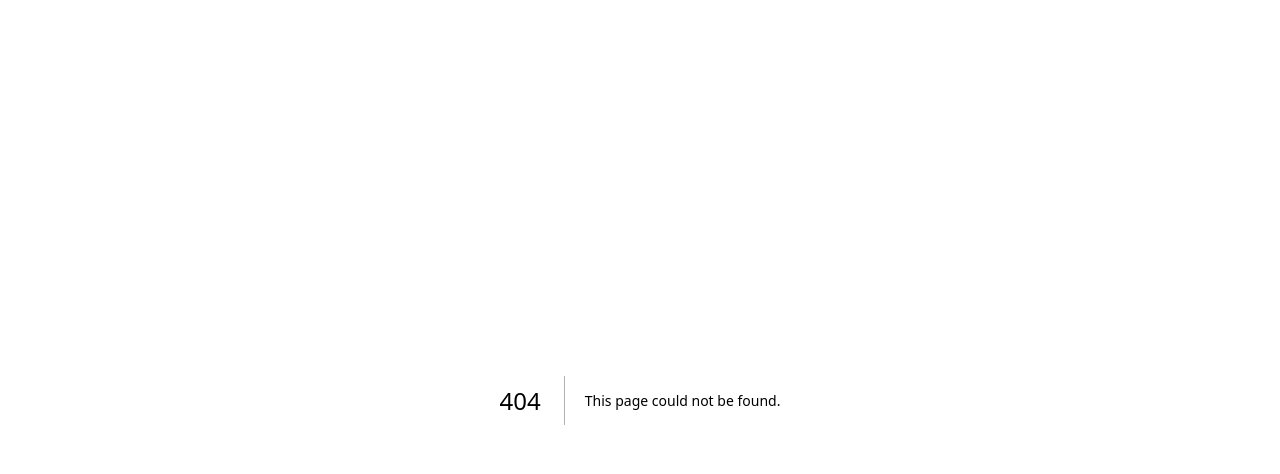
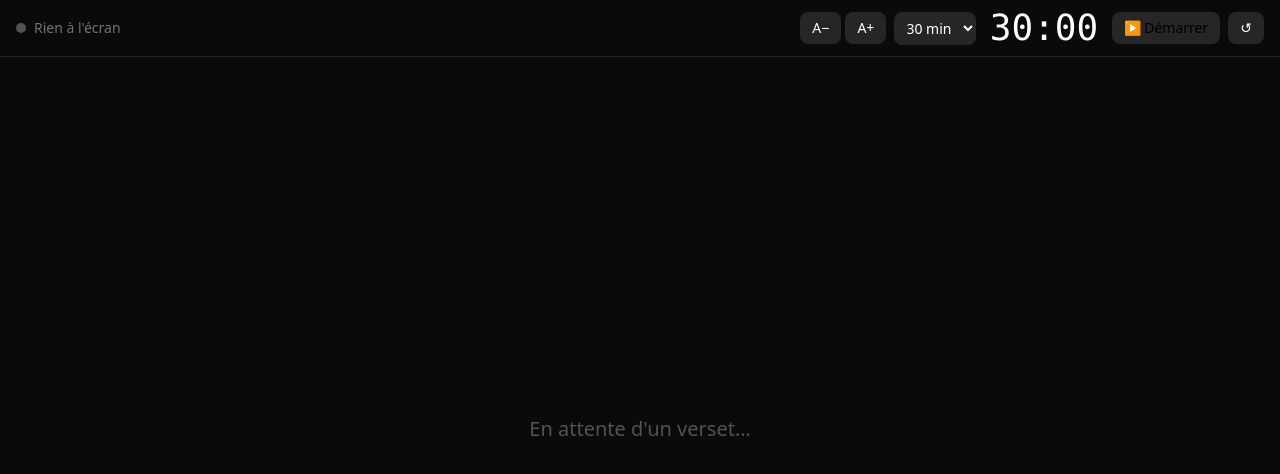
Before and after one commit to hosanna-cast/hosanna-cast, a Next.js app: page /speaker in a window 1280 px wide. Before the commit this address had no page. Shown: the top 474 px of the page. Built offline with nearby package versions, Linux system fonts and the light colour scheme.

Commit message:
Create page.jsx

```diff
--- /dev/null
+++ b/app/speaker/page.jsx
@@ -0,0 +1,128 @@
+"use client";
+import { useEffect, useLayoutEffect, useRef, useState } from "react";
+import { openScreen } from "@/lib/screen";
+
+// Vue orateur (écran de la chaire / tablette) : /speaker?k=<jeton>
+// Montre ce qui est projeté, ce qui vient ensuite, et un chronomètre de prédication.
+// Elle ne pilote rien : elle suit seulement l'écran.
+const fmt = (s) => {
+  const a = Math.abs(Math.round(s));
+  const m = Math.floor(a / 60), r = a % 60;
+  return `${s < 0 ? "+" : ""}${String(m).padStart(2, "0")}:${String(r).padStart(2, "0")}`;
+};
+const PRESETS = [10, 15, 20, 30, 45, 60, 90];
+
+export default function Speaker() {
+  const [v, setV] = useState(null);          // ce qui est à l'écran
+  const [blank, setBlank] = useState(false);
+  const [online, setOnline] = useState(false);
+  const [scale, setScale] = useState(1);     // taille du texte choisie par l'orateur
+  const [minutes, setMinutes] = useState(30);
+  const [elapsed, setElapsed] = useState(0); // secondes écoulées
+  const [running, setRunning] = useState(false);
+  const box = useRef(null);
+  const txt = useRef(null);
+  const last = useRef(0);
+
+  // réglages gardés sur cet appareil
+  useEffect(() => {
+    try {
+      const s = JSON.parse(localStorage.getItem("hc.speaker.v1"));
+      if (s?.minutes) setMinutes(s.minutes);
+      if (s?.scale) setScale(s.scale);
+    } catch {}
+  }, []);
+  useEffect(() => {
+    try { localStorage.setItem("hc.speaker.v1", JSON.stringify({ minutes, scale })); } catch {}
+  }, [minutes, scale]);
+
+  useEffect(() => {
+    const token = new URLSearchParams(window.location.search).get("k");
+    const ch = openScreen(token, (m) => {
+      if (m.type === "show" || m.type === "update") setV(m);
+      else if (m.type === "clear") setV(null);
+      else if (m.type === "blank") setBlank((b) => (m.on === undefined ? !b : m.on));
+      else if (m.type === "speakerState") { setV(m.shown || null); setBlank(!!m.blank); }
+    }, { onReady: () => { setOnline(true); ch.postMessage({ type: "speaker?" }); } });
+    ch.postMessage({ type: "speaker?" });   // même navigateur (BroadcastChannel)
+    return () => ch.close();
+  }, []);
+
+  // chronomètre
+  useEffect(() => {
+    if (!running) return;
+    last.current = Date.now();
+    const t = setInterval(() => {
+      const now = Date.now();
+      setElapsed((e) => e + (now - last.current) / 1000);
+      last.current = now;
+    }, 250);
+    return () => clearInterval(t);
+  }, [running]);
+
+  // le texte courant remplit la zone sans déborder
+  useLayoutEffect(() => {
+    if (!v || !txt.current || !box.current) return;
+    let size = Math.round(70 * scale);
+    txt.current.style.fontSize = size + "px";
+    while (size > 16 && txt.current.scrollHeight > box.current.clientHeight) {
+      size -= 3;
+      txt.current.style.fontSize = size + "px";
+    }
+  }, [v, scale]);
+
+  const remaining = minutes * 60 - elapsed;
+  const tone = remaining < 0 ? "text-red-400 animate-pulse" : remaining <= 300 ? "text-red-400" : remaining <= 600 ? "text-amber-300" : "text-white";
+  const chant = v?.kind === "chant";
+  const btn = "rounded-lg bg-neutral-800 hover:bg-neutral-700 px-3 py-1.5 text-sm transition duration-100 active:scale-95";
+
+  return (
+    <div className="fixed inset-0 bg-neutral-950 text-white flex flex-col"
+         onDoubleClick={() => document.documentElement.requestFullscreen?.()}>
+      {/* barre du haut : état de l'écran + chronomètre */}
+      <div className="flex flex-wrap items-center justify-between gap-3 px-4 py-2 border-b border-neutral-800">
+        <div className="flex items-center gap-2 text-sm">
+          <span className={`h-2.5 w-2.5 rounded-full ${online ? "bg-green-400" : "bg-neutral-600"}`} title={online ? "Connecté" : "Connexion…"} />
+          <span className={blank ? "text-amber-300" : v ? "text-green-400" : "text-neutral-500"}>
+            {blank ? "Écran noir (le public ne voit rien)" : v ? "À l'écran" : "Rien à l'écran"}
+          </span>
+        </div>
+
+        <div className="flex items-center gap-2">
+          <div className="flex items-center gap-1">
+            <button className={btn} onClick={() => setScale((s) => Math.max(0.6, +(s - 0.1).toFixed(1)))} aria-label="Texte plus petit">A−</button>
+            <button className={btn} onClick={() => setScale((s) => Math.min(1.6, +(s + 0.1).toFixed(1)))} aria-label="Texte plus grand">A+</button>
+          </div>
+          <select value={minutes} onChange={(e) => setMinutes(+e.target.value)} className="rounded-lg bg-neutral-800 px-2 py-1.5 text-sm outline-none" aria-label="Durée prévue">
+            {(PRESETS.includes(minutes) ? PRESETS : [...PRESETS, minutes].sort((a, b) => a - b)).map((m) => <option key={m} value={m}>{m} min</option>)}
+          </select>
+          <span className={`font-mono text-3xl sm:text-4xl tabular-nums min-w-[5.5ch] text-center ${tone}`}>{fmt(remaining)}</span>
+          <button className={`${btn} ${running ? "" : "bg-amber-400 text-black hover:bg-amber-300 font-medium"}`} onClick={() => setRunning((r) => !r)}>{running ? "⏸ Pause" : elapsed > 0 ? "▶ Reprendre" : "▶ Démarrer"}</button>
+          <button className={btn} onClick={() => { setRunning(false); setElapsed(0); }} aria-label="Remettre à zéro">↺</button>
+        </div>
+      </div>
+
+      {/* texte en cours */}
+      <div className="flex-1 min-h-0 flex flex-col px-[4vw] py-[2vh]">
+        {v ? (
+          <>
+            <div ref={box} className={`flex-1 min-h-0 flex ${chant ? "justify-center" : ""} items-center`}>
+              <p ref={txt} className={`${chant ? "w-full text-center font-sans font-bold leading-[1.25]" : "font-serif leading-snug"} ${v.kind === "slide" ? "w-full text-center" : ""} whitespace-pre-line ${blank ? "opacity-60" : ""}`}>{v.text}</p>
+            </div>
+            <div className="text-right text-[3vh] pt-[1vh] text-amber-300">{v.ref} <span className="opacity-60 text-[2.2vh]">{v.version}</span></div>
+          </>
+        ) : (
+          <div className="flex-1 flex items-center justify-center text-neutral-600 text-xl">En attente d'un verset…</div>
+        )}
+      </div>
+
+      {/* à suivre */}
+      {v?.next?.text && (
+        <div className="border-t border-neutral-800 bg-neutral-900/70 px-[4vw] py-[1.5vh] max-h-[22vh] overflow-hidden">
+          <div className="text-xs uppercase tracking-wide text-neutral-500 mb-1">À suivre{v.next.ref ? ` · ${v.next.ref}` : ""}</div>
+          <p className="text-neutral-300 text-[2.4vh] leading-snug whitespace-pre-line line-clamp-3">{v.next.text}</p>
+        </div>
+      )}
+    </div>
+  );
+}
```
